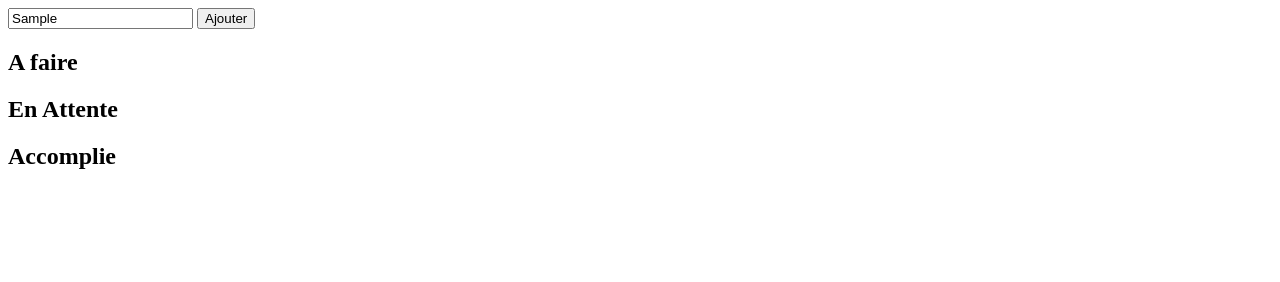
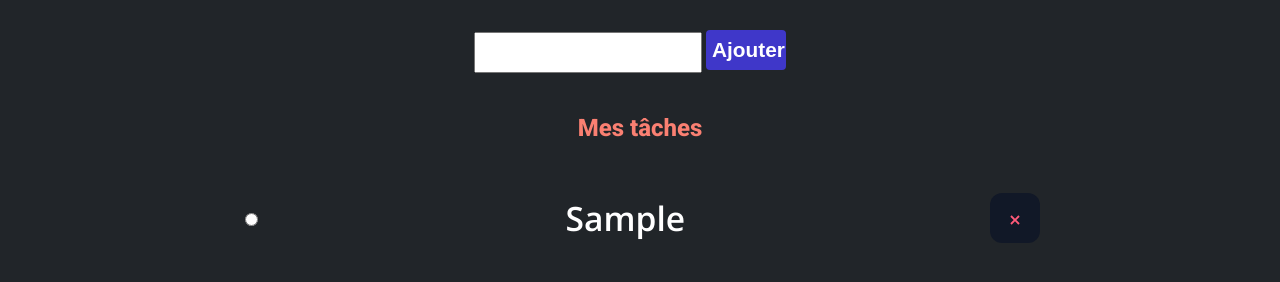
Before and after one commit to YohanMelasse/TodoList-js, a website with bundled scripts: page index.html in a window 1280 px wide. Both pictures are taken after typing "Sample" into the empty fields and a click on the button "Ajouter". Built offline with nearby package versions, Linux system fonts and the light colour scheme; files whose address does not match are found by name.

Commit message:
code improvement & remove task function

```diff
--- a/index.html
+++ b/index.html
@@ -3,7 +3,7 @@
 <head>
     <meta charset="UTF-8">
     <meta name="viewport" content="width=device-width, initial-scale=1.0">
-    <link rel="stylesheet" href="style.css">
+    <link rel="stylesheet" href="/style/style.css">
     <title>TodoList-js</title>
 </head>
 <body>
@@ -13,17 +13,10 @@
             <button type="button" class="add-btn">Ajouter</button>
         </header>
         <div class="task-container">
-            <section class="is-todo">
-                <h1 class="title">A faire</h1>
+            <section class=" task is-todo">
+                <h1 class="title">Mes tâches</h1>
             </section>
-            <section class="is-pending">
-                <h1 class="title">En Attente</h1>
-            </section>
-            <section class="is-done">
-                <h1 class="title">Accomplie</h1>
-            </section>
-        </div>
     </div>
-    <script src="/TodoList-js/index.js"></script>
+    <script src="/js/index.js" type="module"></script>
 </body>
 </html>
--- a/index.js
+++ /dev/null
@@ -1,23 +0,0 @@
-const init = () => {
-    const taskInput = document.querySelector(".todo-input");
-    const addButton = document.querySelector(".add-btn");
-    const taskContainer = document.querySelector(".is-todo");
-
-    const taskAdding = () => {
-        addButton.addEventListener("click", newTask = () => {
-            const newTask = document.createElement("div");
-            newTask.className = "new-task"
-            taskContainer.appendChild(newTask);
-
-            const taskName = document.createElement("p");
-            taskName.className = "task-content";
-            taskName.textContent = taskInput.value;
-            newTask.appendChild(taskName);
-
-            taskInput.value = "";
-        })
-    }
-    taskAdding();
-}
-
-init();
--- /dev/null
+++ b/js/createElement.js
@@ -0,0 +1,11 @@
+const createElement = (tag, attibute = {}) => {
+    const element = document.createElement(tag);
+    for (const [key, value] of Object.entries(attibute)){
+      element.setAttribute(key, value);
+    }
+    return element;
+  };
+
+  createElement();
+
+  export {createElement};
--- /dev/null
+++ b/js/index.js
@@ -0,0 +1,67 @@
+import { createElement } from "./createElement.js";
+
+const init = () => {
+    const body = document.querySelector("body");
+    const taskInput = document.querySelector(".todo-input");
+    const addButton = document.querySelector(".add-btn");
+    const taskContainer = document.querySelector(".is-todo");
+
+    let initTaskCreated = 0;
+    let limitTaskCreated = 9;
+
+    const taskAdding = () => {
+        addButton.addEventListener("click", function addTask (){
+                 if (initTaskCreated < limitTaskCreated) {
+
+                  let newTask = createElement("div", {
+                    "class" : "new-task"
+                  })
+                  taskContainer.appendChild(newTask);
+
+                  const radioElement = createElement("input", {
+                    "type": "radio",
+                    "class": "task-radio"
+                  })
+                newTask.appendChild(radioElement);
+
+                const taskName = createElement("p", {
+                  "class": "task-content"
+                })
+
+                taskName.textContent = taskInput.value;
+                newTask.appendChild(taskName);
+
+                const removeTaskBtn = createElement("button",
+                  {
+                    "class": "remove-task-btn"
+                  }
+                )
+
+                newTask.appendChild(removeTaskBtn);
+
+                const crossSvg = createElement("img",{
+                  "src" : "./assets/cross.svg"
+                })
+                removeTaskBtn.appendChild(crossSvg);
+
+                radioElement.addEventListener("click", function setTaskIsDone (){
+                  if (radioElement.checked){
+                    taskName.classList.toggle("checked");
+                  }
+                })
+
+                removeTaskBtn.addEventListener("click", function removeTask (){
+                  newTask.remove();
+                })
+
+                initTaskCreated++;
+
+                taskInput.value = "";
+
+              }
+            }
+        )}
+
+        taskAdding();
+    }
+init();
--- /dev/null
+++ b/style/_variables.scss
@@ -0,0 +1 @@
+$app-font-family: "Roboto", serif;
--- a/style/style.scss
+++ b/style/style.scss
@@ -0,0 +1,119 @@
+@use "./variables";
+@import url('https://fonts.googleapis.com/css2?family=Roboto:ital,wght@0,100..900;1,100..900&display=swap');
+@import url('https://fonts.googleapis.com/css2?family=Open+Sans:ital,wght@0,300..800;1,300..800&display=swap');
+
+body {
+    margin-top: 0;
+    padding: 0;
+    list-style: none;
+    box-sizing: border-box;
+    background-color: #212529;
+}
+
+.todo-container{
+    display: flex;
+    flex-direction: column;
+    align-items: center;
+    max-width: 800px;
+    height: 500px;
+    margin: auto;
+    header {
+        height: 70px;
+        padding: 12px;
+        .todo-input {
+            height: 35px;
+            width: 220px;
+        }
+        .add-btn {
+            height: 40px;
+            width: 80px;
+            background-color: #3F37C9;
+            color: white;
+            font-weight: 600;
+            border: none;
+            border-radius: 4px;
+            font-size: 1.3rem;
+            margin: 18px 20px 0 0;
+        }
+    }
+    .task-container{
+        display: flex;
+        justify-content: center;
+        gap: 4px;
+        width: 100%;
+    }
+    .task {
+        width: 100%;
+        height: 200px;
+        .title {
+            font-family: variables.$app-font-family;
+            font-optical-sizing: auto;
+            font-weight: 800;
+            font-style: normal;
+            text-align: center;
+            color: #FA8072;
+        }
+    }
+    .new-task {
+        display: flex;
+        align-items: center;
+        justify-content: space-between;
+        .task-content {
+            font-family: "Open Sans", serif;
+            font-optical-sizing: auto;
+            font-weight: 600;
+            font-size: 2.1rem;
+            color: white;
+        }
+        .checked {
+            text-decoration: line-through;
+            text-decoration-thickness: 6px;
+            text-decoration-color: red;
+        }
+        .remove-task-btn {
+            background-color: #111827;
+          border: 1px solid transparent;
+          border-radius: .75rem;
+          box-sizing: border-box;
+          color: #FFFFFF;
+          cursor: pointer;
+          flex: 0 0 auto;
+          font-family: "Inter var",ui-sans-serif,system-ui,-apple-system,system-ui,"Segoe UI",Roboto,"Helvetica Neue",Arial,"Noto Sans",sans-serif,"Apple Color Emoji","Segoe UI Emoji","Segoe UI Symbol","Noto Color Emoji";
+          font-size: 1.125rem;
+          font-weight: 600;
+          line-height: 1.5rem;
+          padding: .75rem 1.2rem;
+          text-align: center;
+          text-decoration: none #6B7280 solid;
+          text-decoration-thickness: auto;
+          transition-duration: .2s;
+          transition-property: background-color,border-color,color,fill,stroke;
+          transition-timing-function: cubic-bezier(.4, 0, 0.2, 1);
+          user-select: none;
+          -webkit-user-select: none;
+          touch-action: manipulation;
+          width: auto;
+          &:hover {
+            background-color: #374151;
+          }
+
+          &:focus {
+            box-shadow: none;
+            outline: 2px solid transparent;
+            outline-offset: 2px;
+          }
+            img {
+                width: 10px;
+                height: 10px;
+                object-fit: cover;
+                background-position: center;
+            }
+        }
+        @media (min-width: 768px) {
+            .button-40 {
+              padding: .75rem 1.5rem;
+            }
+          }
+    }
+
+}
```
Also changed, not shown: assets/cross.svg (added), style/style.css, 1 other file.
